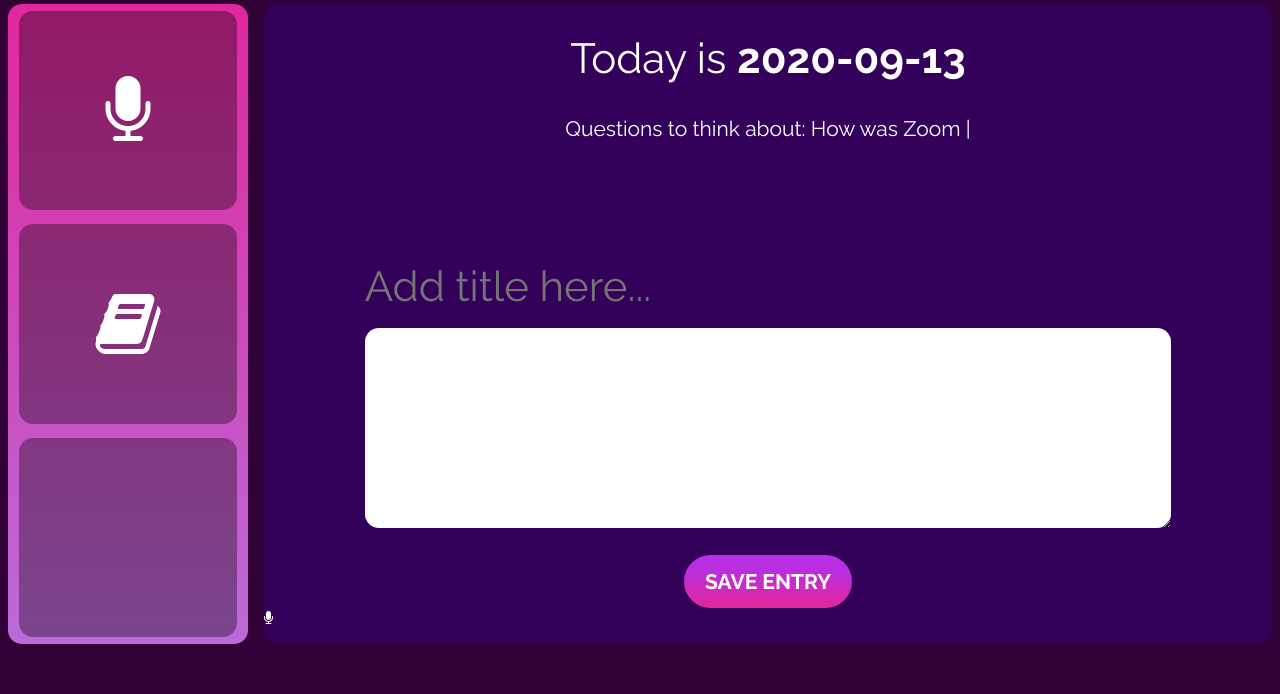
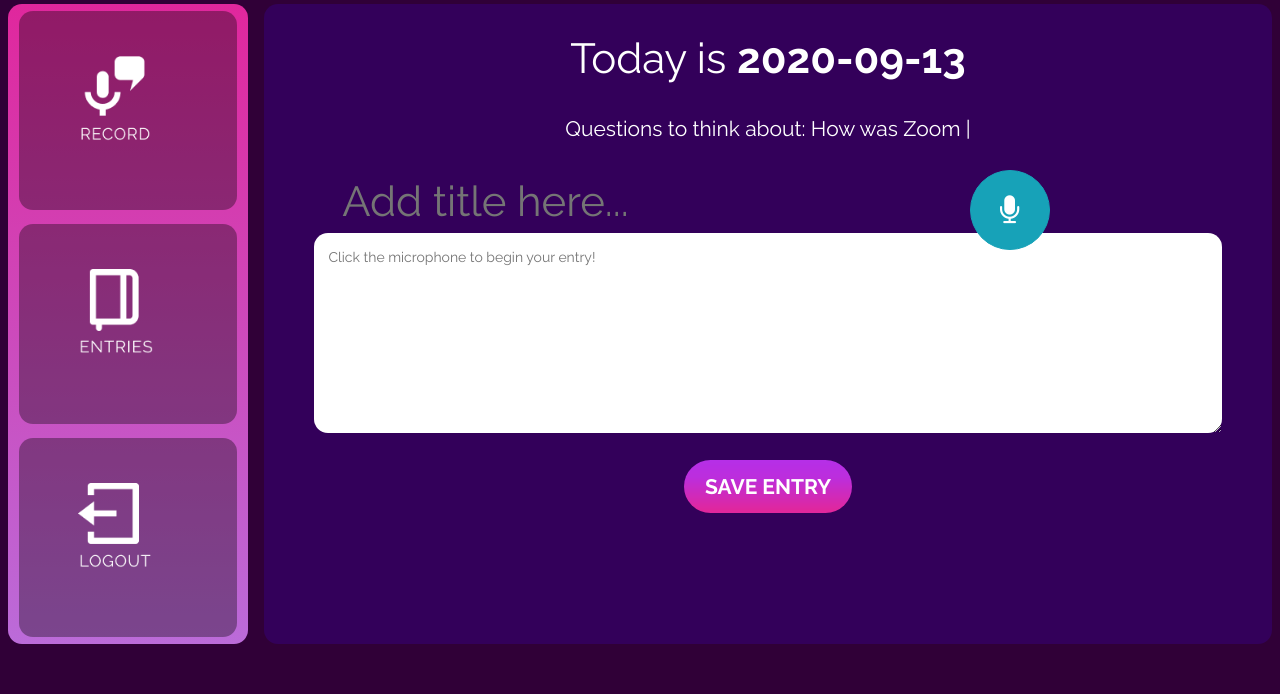
Before and after one commit to jacquelynchow/pennappsxxi, a Flask app: page / in a window 1280 px wide. Shown: the part 106-800 px from the top of the page. Run offline with Flask 2, Linux system fonts and the light colour scheme; some libraries are stand-ins or nearby versions.

Commit message:
single entry page done + record button is linked, for now i hardcoded the title, date, entry contents

```diff
--- a/app/routes.py
+++ b/app/routes.py
@@ -3,10 +3,16 @@ from app import app
 from datetime import date
 
 @app.route('/')
-@app.route('/index', methods=["GET"])
+@app.route('/index', methods=["GET", "POST"])
 def index():
     today = date.today()
-    return render_template('index.html', title='Home', date=today)
+    # if user submitted an entry, get it from the form and re-route to the entry page
+    if request.method == 'POST':
+        entry_details = request.form.get('entry')
+        entry_title = request.form.get('entry-title')
+        print(entry_title)
+        return redirect(url_for('saveData', entry_details=entry_details, entry_title=entry_title))
+    return render_template('index.html', date=today)
 
 @app.route('/login', methods=["GET"])
 def login():
@@ -26,9 +32,17 @@ def record():
 
 @app.route("/save")
 def saveData():
+    entry_title = request.args.get('entry_title')
     entry_details = request.args.get('entry_details')
-    return render_template('save.html', entry_details=entry_details)
+    return render_template('save.html', entry_details=entry_details, entry_title=entry_title)
 
 @app.route('/entries')
 def entries():
     return render_template('entries.html')
+
+@app.route('/entry')
+def entry():
+    title = "This is my title"
+    date = "09/12/2020"
+    entry_details = "Here is my example entry."
+    return render_template('singleEntry.html', title=title, date=date, entry_details=entry_details)
--- a/app/static/styles/styles.css
+++ b/app/static/styles/styles.css
@@ -1,3 +1,6 @@
+a {
+  text-decoration: none;
+}
 h1 {
   color: white;
 }
@@ -245,19 +248,21 @@ input:focus {
   padding: 0 10%;
 }
 .home-add-title {
-  margin-top: 10%;
-  margin-bottom: 10px;
+  margin-bottom: 50px;
   border: none;
   background-color: transparent;
   color: white;
-  margin-left: 0px;
+  margin-left: -70px;
+  padding-right: 70px;
+  margin-bottom: 0px
 }
 textarea.home-textarea {
   border-radius: 1em;
-  width: 100%;
+  width: 90%;
 	height: 25vh;
 	border: 0;
   padding: 1em;
+  margin-left: 5%;
 }
 button.save-btn {
   border: 0;
@@ -274,7 +279,6 @@ button.save-btn {
 div.save-btn-container {
   text-align: center;
 }
-
 /* recording page styles below **********************************************/
 @keyframes bg-pulse {
   0% {
@@ -303,7 +307,7 @@ div.save-btn-container {
   margin-top: 2rem;
 }
 #result .final {
-  color: #0d122b;
+  color: white;
   font-style: normal;
 }
 
@@ -320,18 +324,25 @@ main#recording-space {
   height: 10rem;
   margin: 0 auto;
 }
-
 #mic {
   /* background: transparent; */
   border-radius: 50%;
   transition: all 0.2s ease 0s;
   cursor: pointer;
-  margin-bottom: 4em;
   width: 5rem;
   height: 5rem;
   font-size: 30px;
 }
-
+.bottom > div {
+  display: inline-block;
+}
+.record-button {
+  position: absolute;
+  float: right;
+  left: 200;
+  margin-top: 0px;
+  margin-left: 30px;
+}
 #mic:hover,
 #mic:focus {
   background: #c7ecee;
@@ -342,22 +353,8 @@ main#recording-space {
   margin-left: -7rem;
 }
 
-#entry-area {
-  height: 10rem;
-  width: 30rem;
-  margin-top: -5rem;
-  margin-right: 5rem;
-}
-
 #example {
   margin: 5rem;
-}
-
-.record-button {
-  height: 5rem;
-  width: 5rem;
-  margin-bottom: 10rem;
-  margin-left: 2rem;
 }
 
 .search {
@@ -384,6 +381,7 @@ main#recording-space {
   width: 150px;
   color: white;
 }
+
 .card-footer {
   background: #4B0D7A;
 }
--- a/app/templates/index.html
+++ b/app/templates/index.html
@@ -4,7 +4,7 @@
   <header class="container-fluid">
     <a href="{{ url_for('index') }}">
       <h1>
-        Voice Diary App
+        Nite Write
       </h1>
     </a>
   </header>
@@ -13,24 +13,40 @@
 {% block body %}
   <main>
   <div id="sidebar">
-    <div class="sidebar-button"><i class="fa fa-microphone"></i></div>
-    <div class="sidebar-button"><i class="fa fa-book"></i></div>
-    <div class="sidebar-button"></div>
+    <div class="sidebar-button"><a href="{{ url_for('index') }}"><img src="{{ url_for('static', filename='record.png') }}" style="height: 90px; margin-left: 55px; margin-top: 45px;"></a></div>
+    <div class="sidebar-button"><a href="{{ url_for('entries') }}"><img src="{{ url_for('static', filename='entries.png') }}" style="height: 90px; margin-left: 55px; margin-top: 45px;"></a></div>
+    <div class="sidebar-button"><a href="{{ url_for('login') }}"><img src="{{ url_for('static', filename='logout.png') }}" style="height: 90px; margin-left: 55px; margin-top: 45px;"></a></div>
   </div>
   <div id="content" class="home">
     <h2 class="home-date">Today is <strong>{{ date }}</strong></h2>
     <p class="home-questions">Questions to think about: <span class="questions"></span></p>
-    <input type="text" class="home-add-title" placeholder="Add title here..."></h3>
-    <div class="home-form-container">
-      <form rows="70" cols="100">
-        <textarea class="home-textarea"></textarea>
-        <br>
+    <div class="bottom">
+      <div class="home-form-container">
+        <form method="POST">
+          <input name="entry-title" type="text" class="home-add-title" placeholder="Add title here...">
+        </form>
+      </div>
+      <div class="record-button">
+        <button id="mic" class="btn btn-info btn-md">
+          <i class="fa fa-microphone"></i>
+        </button>
+      </div>
+      <form method="POST">
+        <textarea name="entry" id="entry-area" class="home-textarea" placeholder="Click the microphone to begin your entry!"></textarea>
         <div class="save-btn-container">
-          <button type="submit" class="save-btn" >Save Entry</button>
+          <a href="{{url_for('saveData')}}">
+            <button type="submit" class="save-btn">Save Entry</button>
+          </a>
         </div>
       </form>
+      <div id="result" style="margin-left: 40px; color: white;"></div>
+
     </div>
-    <div><i class="fa fa-microphone"></i></div>
+    <!-- if not using chrome -->
+    <p id="message" hidden aria-hidden="true" style="margin-left: 50px; margin-top: 30px;">
+      Your browser doesn't support Speech Recognition. Sorry.
+    </p>
+
   </div>
 </main>
 <script src="https://cdn.jsdelivr.net/npm/typed.js@2.0.11"></script>
@@ -42,7 +58,7 @@
   "Things that made you happy today",
   "List five good things that happened today.",
   "Something you want to remember",
-  "Did you taking time to care for yourself?"
+  "Did you take time to care for yourself?"
 ],
   typeSpeed: 70,
   loop: true,
--- a/app/templates/save.html
+++ b/app/templates/save.html
@@ -6,5 +6,5 @@
 {% endblock %}
 
 {% block body %}
-    <h2 id="example">Saved Entry: {{ entry_details }}</h2>
+    <h2 id="example">Saved Entry: {{ entry_title }} {{ entry_details }}</h2>
 {% endblock %}
```
Also changed, not shown: app/templates/singleEntry.html (+35 -11 lines), app/static/entries.png (added), app/static/login.png (added), app/static/logout.png (added), app/static/record.png (added).
